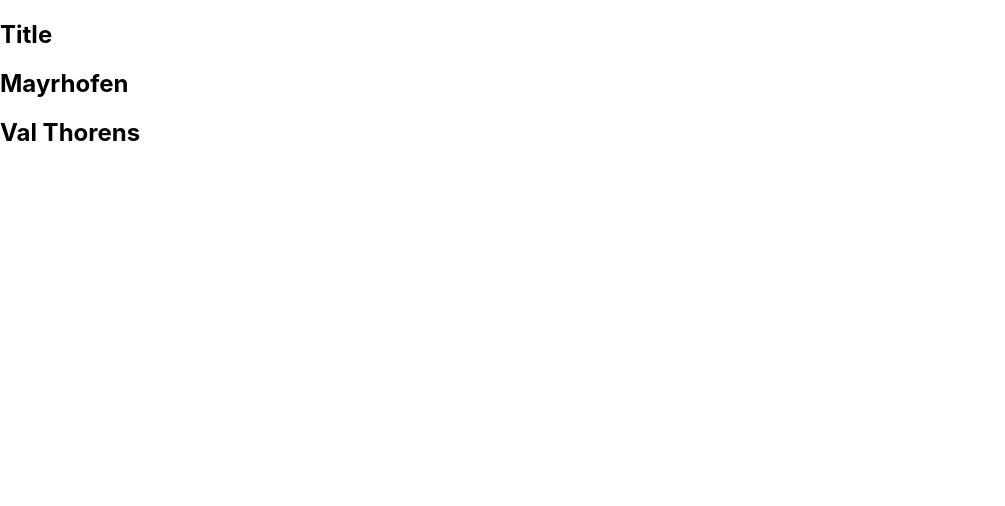
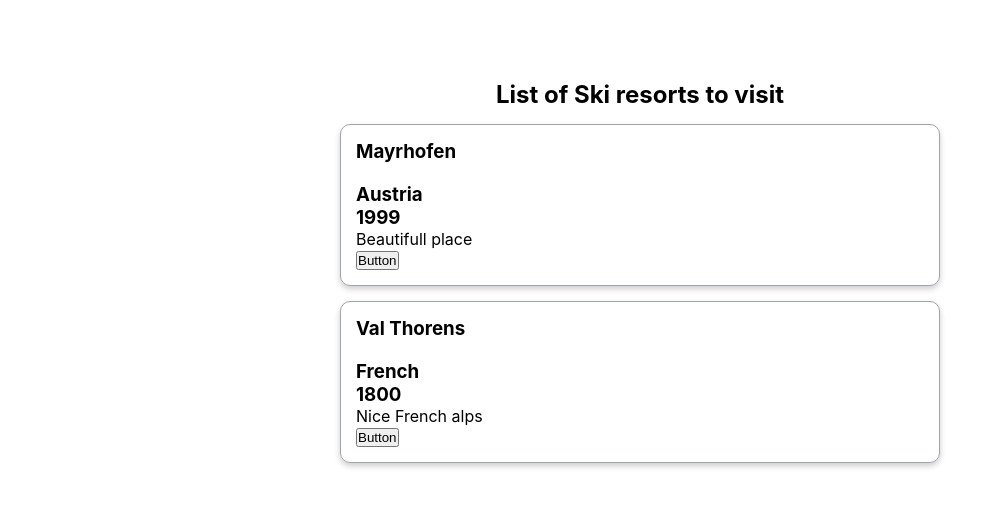
Before and after one commit to michael-ryk/p-ski-trips, a React (Create React App) app: page / in a window 1280 px wide. Shown: the top 506 px of the page, without its empty margins (0-1005 px from the left). Built offline with nearby package versions, Linux system fonts and the light colour scheme.

Commit message:
Add styles

```diff
--- a/src/App.css
+++ b/src/App.css
@@ -1,38 +1,10 @@
-.App {
-  text-align: center;
+* {
+  margin: 0;
+  padding: 0;
 }
 
-.App-logo {
-  height: 40vmin;
-  pointer-events: none;
+main {
+  width: 90vw;
+  max-width: 600px;
+  margin: 5rem auto;
 }
-
-@media (prefers-reduced-motion: no-preference) {
-  .App-logo {
-    animation: App-logo-spin infinite 20s linear;
-  }
-}
-
-.App-header {
-  background-color: #282c34;
-  min-height: 100vh;
-  display: flex;
-  flex-direction: column;
-  align-items: center;
-  justify-content: center;
-  font-size: calc(10px + 2vmin);
-  color: white;
-}
-
-.App-link {
-  color: #61dafb;
-}
-
-@keyframes App-logo-spin {
-  from {
-    transform: rotate(0deg);
-  }
-  to {
-    transform: rotate(360deg);
-  }
-}
--- a/src/Components/Trip.jsx
+++ b/src/Components/Trip.jsx
@@ -1,5 +1,18 @@
-const Trip = (props) => {
-  return <h2>{props.site}</h2>
+import classes from './Trip.module.css';
+
+const Trip = ({site, image, country, price, description}) => {
+  return (
+    <article className={classes['single-trip']}>
+      <h1>{site}</h1>
+      <img src='' alt='' />
+      <div>
+        <h3>{country}</h3>
+        <h3>{price}</h3>
+        <p>{description}</p>
+        <button>Button</button>
+      </div>
+    </article>
+  )
 }
 
 export default Trip;
--- /dev/null
+++ b/src/Components/Trip.module.css
@@ -0,0 +1,9 @@
+.single-trip {
+  /* background-color: aquamarine; */
+  border-radius: 10px;
+  border: 1px solid #9fa4a8;
+  box-shadow: 0 3px 6px rgb(0 0 0 / 10%), 0 3px 6px rgb(0 0 0 / 10%);
+  margin: 15px auto;
+  padding: 15px;
+
+}
--- a/src/Components/Trips.jsx
+++ b/src/Components/Trips.jsx
@@ -1,10 +1,12 @@
 import Trip from './Trip';
+
+import classes from './Trips.module.css';
 
 const Trips = ({trips}) => {
   return (
     <section>
-      <div className='title'>
-        <h2>Title</h2>
+      <div className={classes.title}>
+        <h2>List of Ski resorts to visit</h2>
       </div>
       <div>
         {trips.map(trip => {
--- /dev/null
+++ b/src/Components/Trips.module.css
@@ -0,0 +1,6 @@
+section {
+}
+
+.title {
+  text-align: center;
+}
```
